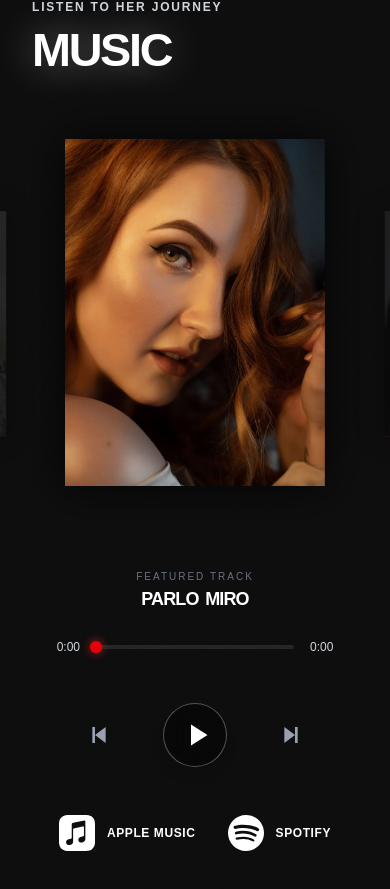
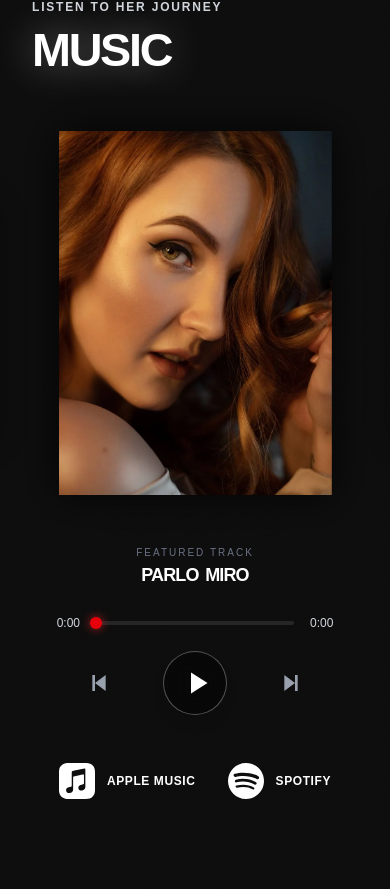
Before and after one commit to shahovatania-singer/shahova-web, a Next.js app: page / in a window 390 px wide. Shown: the part 2580-3469 px from the top of the page. Built offline with nearby package versions, Linux system fonts and the light colour scheme.

Commit message:
improve: Music Sec

```diff
--- a/src/components/Music.tsx
+++ b/src/components/Music.tsx
@@ -166,7 +166,7 @@ export default function Music() {
       {/* Carousel & Player Area */}
       <div className="relative w-full flex flex-col items-center justify-center">
         {/* 3D Carousel */}
-        <div className="relative w-full max-w-5xl h-[450px] md:h-[600px] lg:h-[650px] flex items-center justify-center">
+        <div className="relative w-full max-w-5xl h-[450px] sm:h-[500px] md:h-[600px] lg:h-[650px] flex items-center justify-center">
           {SONGS.map((song, index) => {
             let offset = index - activeIndex;
             if (offset < -Math.floor(SONGS.length / 2)) offset += SONGS.length;
@@ -189,7 +189,7 @@ export default function Music() {
                     : "grayscale(80%) brightness(0.6)",
                 }}
                 transition={{ type: "spring", stiffness: 300, damping: 30 }}
-                className="absolute w-[80%] md:w-[450px] flex flex-col items-center pointer-events-none"
+                className="absolute w-[70vw] max-w-[280px] sm:max-w-[320px] md:max-w-[400px] lg:max-w-[450px] flex flex-col items-center pointer-events-none"
               >
                 {/* Card Image */}
                 <div className="w-full aspect-[3/4] bg-[#0a0a0a] overflow-hidden relative shadow-[0_0_40px_rgba(0,0,0,0.8)]">
@@ -225,7 +225,7 @@ export default function Music() {
         </div>
 
         {/* Player UI */}
-        <div className="mt-0 md:-mt-2 flex flex-col items-center w-full z-30 relative">
+        <div className="-mt-6 md:-mt-2 flex flex-col items-center w-full z-30 relative">
           <div className="text-[10px] text-gray-500 tracking-[0.2em] uppercase mb-2">
             {currentSong.artist}
           </div>
@@ -234,7 +234,7 @@ export default function Music() {
           </div>
 
           {/* Progress */}
-          <div className="flex items-center gap-4 w-full max-w-md text-xs text-gray-500 font-medium mb-8 px-4">
+          <div className="flex items-center gap-4 w-full max-w-md text-xs text-gray-500 font-medium mb-3 md:mb-4 px-4">
             <span className="w-8 text-right text-gray-300">
               {formatTime(progress)}
             </span>
@@ -260,7 +260,7 @@ export default function Music() {
           </div>
 
           {/* Bottom Area: Controls & Links */}
-          <div className="relative w-full flex flex-col md:flex-row items-center justify-center mt-4 md:mt-0 px-4 md:px-0 min-h-[100px]">
+          <div className="relative w-full flex flex-col md:flex-row items-center justify-center mt-2 md:mt-0 px-4 md:px-0 min-h-[100px]">
             {/* Controls Block */}
             <div className="flex items-center justify-center gap-12 mb-12 md:mb-0">
               {/* Prev */}
```
